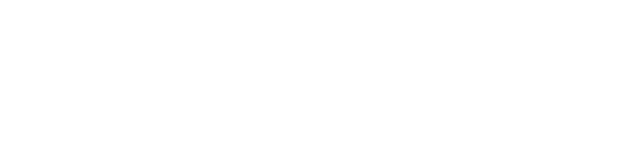
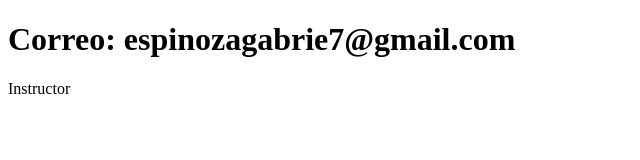
Before and after one commit to JuniorC137x/sistema-de-registro, a plain HTML site: page index.html in a window 1280 px wide. Shown: the whole page, without its empty margins (0-640 px from the left). Drawn offline with Linux system fonts and the light colour scheme.

Commit message:
Actualiza el contacto

```diff
--- a/index.html
+++ b/index.html
@@ -3,9 +3,11 @@
 <head>
     <meta charset="UTF-8">
     <meta name="viewport" content="width=device-width, initial-scale=1.0">
-    <title>Document</title>
+    <title>Contacto</title>
 </head>
 <body>
+    <h1>Correo: espinozagabrie7@gmail.com</h1>
+     <p>Instructor</p>
 
 </body>
 </html>
```
